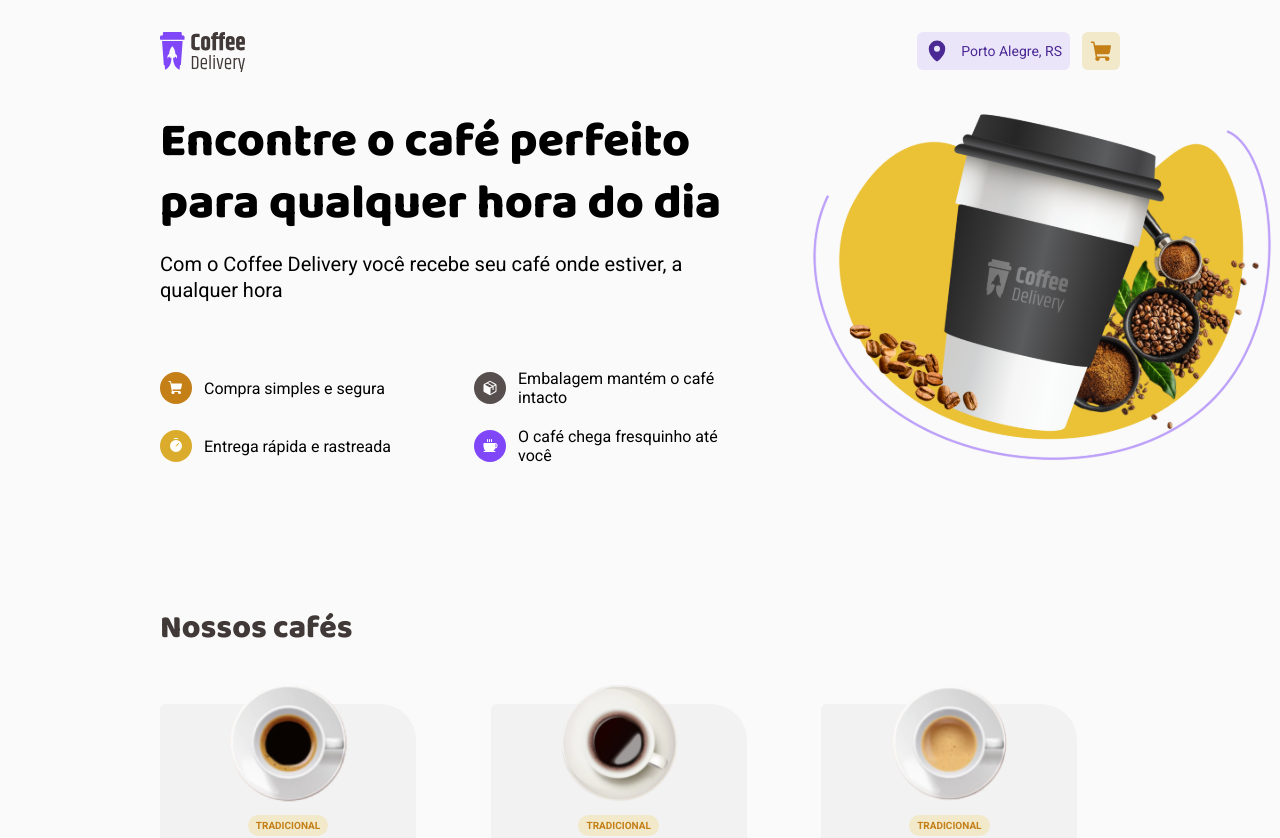
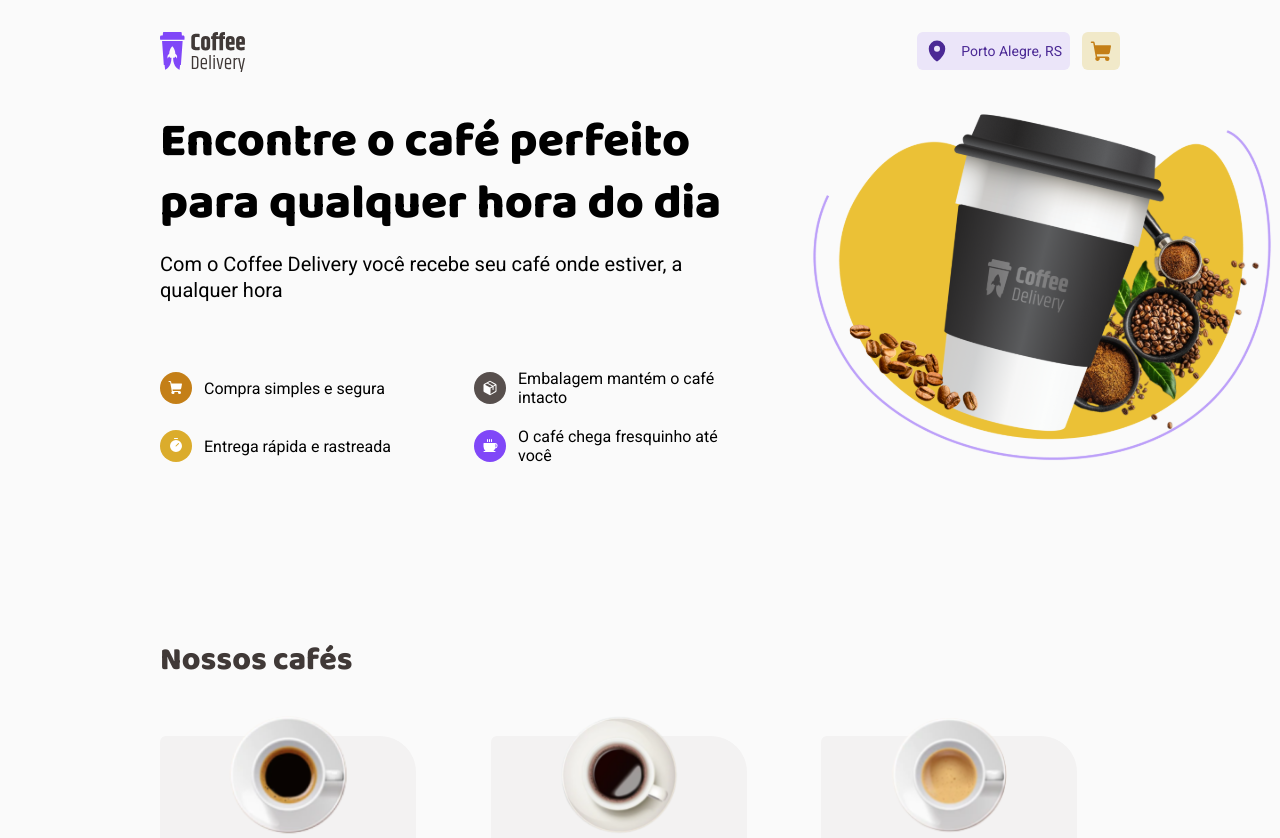
Before and after one commit to PedroHConrado/coffee-delivery, a React (Vite) app: page / in a window 1280 px wide. Shown: the top 838 px of the page. Built offline with nearby package versions, Linux system fonts and the light colour scheme; data requests are answered from the project's data file.

Commit message:
refactor Home page

```diff
--- a/src/pages/Home/index.tsx
+++ b/src/pages/Home/index.tsx
@@ -1,12 +1,11 @@
 import { CoffeeList } from './components/CoffeeList'
 import { StoreDetails } from './components/StoreDetails'
-import { HomeContainer } from './styles'
 
 export function Home() {
   return (
-    <HomeContainer>
+    <>
       <StoreDetails />
       <CoffeeList />
-    </HomeContainer>
+    </>
   )
 }
--- a/src/pages/Home/styles.ts
+++ /dev/null
@@ -1,3 +0,0 @@
-import styled from 'styled-components'
-
-export const HomeContainer = styled.div``
```
